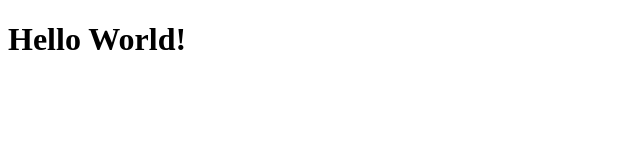
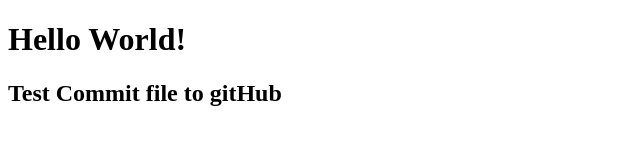
Before and after one commit to cchannawebdeveloper/repo2, a plain HTML site: page index.html in a window 1280 px wide. Shown: the whole page, without its empty margins (0-640 px from the left). Drawn offline with Linux system fonts and the light colour scheme.

Commit message:
modified file

```diff
--- a/index.html
+++ b/index.html
@@ -7,5 +7,8 @@
 
 	<h1>Hello World!</h1>
 
+
+	<h2>Test Commit file to gitHub</h2>
+
 </body>
 </html>
```
